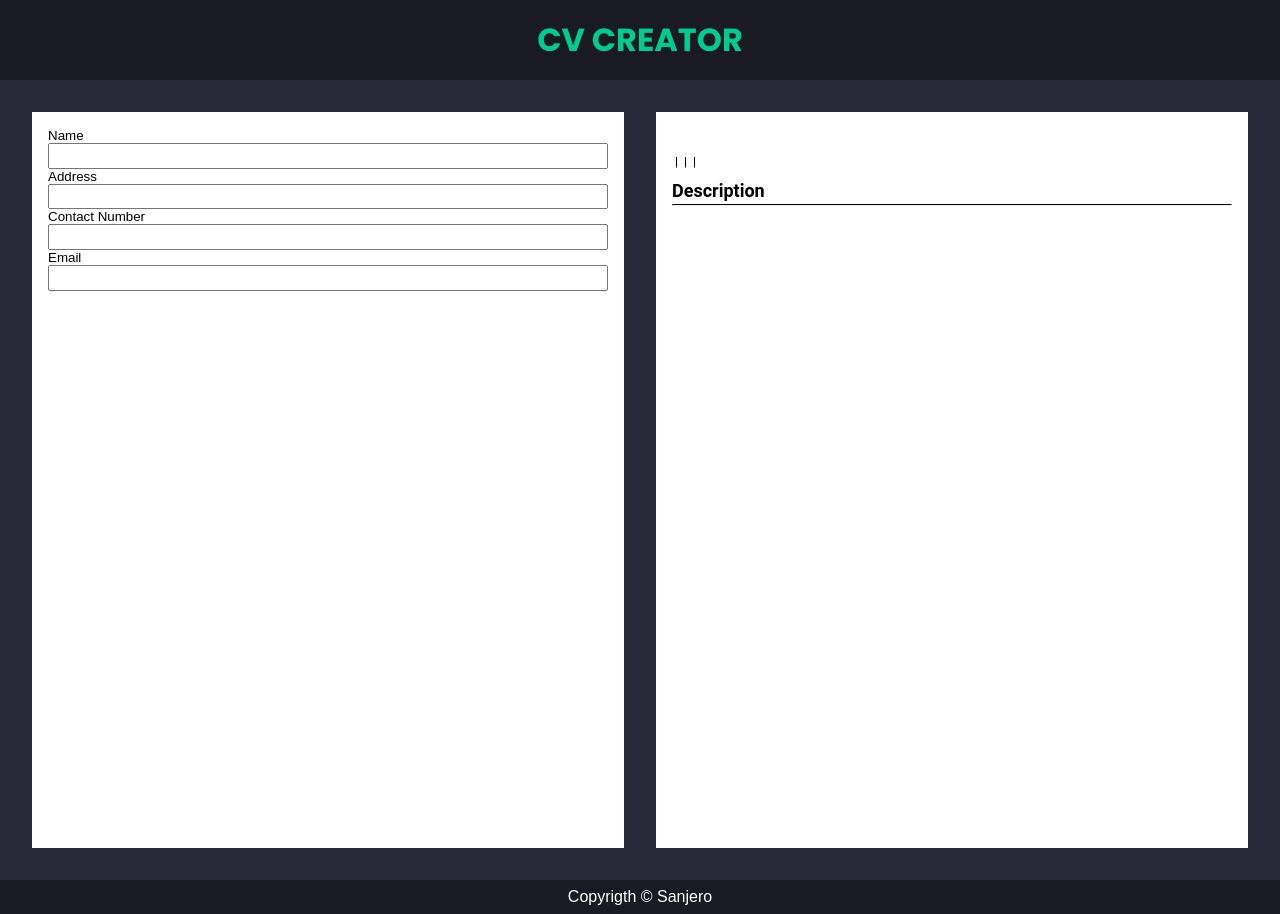
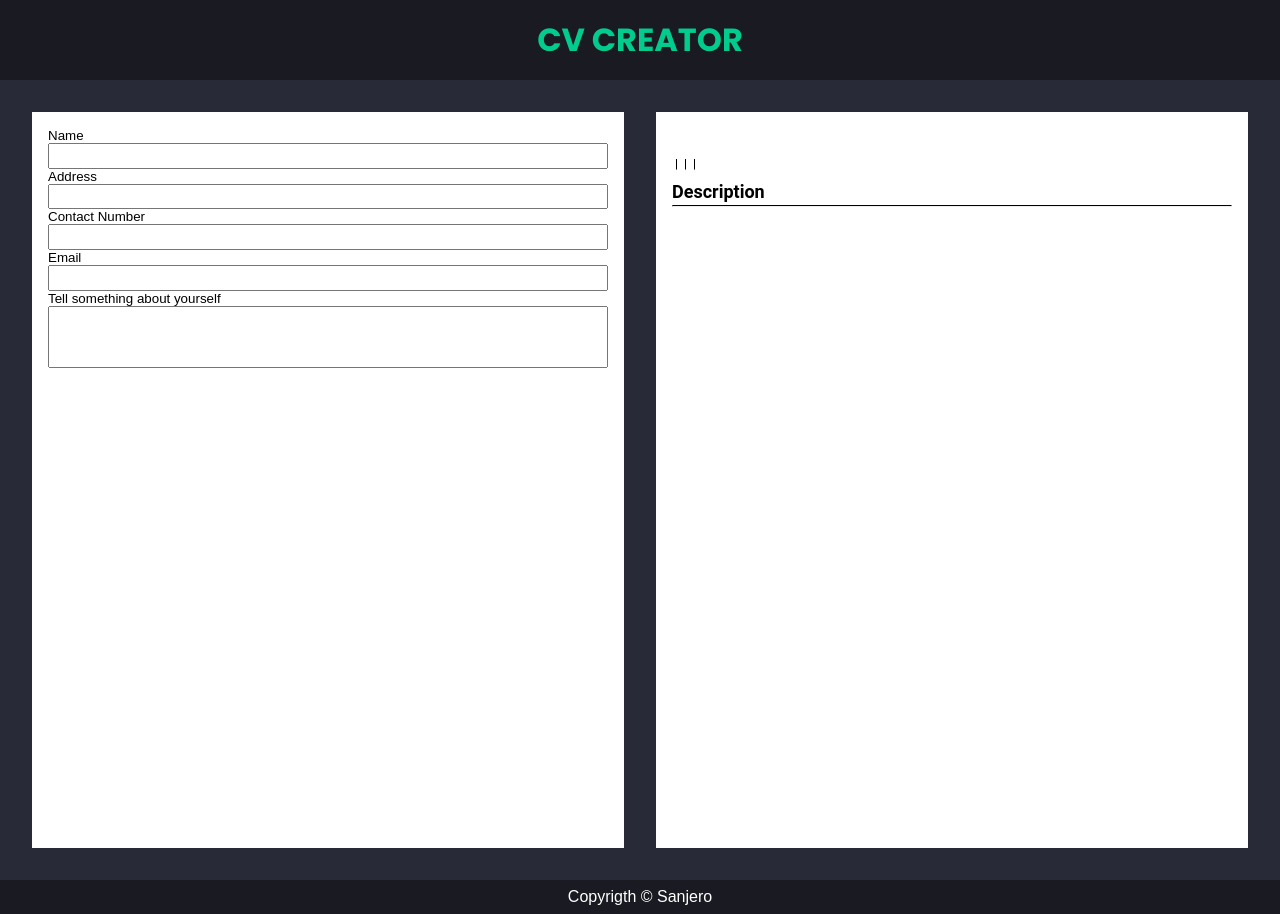
Before and after one commit to Sanjero20/cv-application, a React (Vite) app: page / in a window 1280 px wide. Built offline with nearby package versions, Linux system fonts and the light colour scheme; a web font is replaced by a local one.

Commit message:
Add description section

```diff
--- a/src/components/Main.jsx
+++ b/src/components/Main.jsx
@@ -14,6 +14,7 @@ export class Main extends Component {
         address: '',
         contact: '',
         email: '',
+        description: '',
       },
       education: [],
       workExperience: [],
--- a/src/components/Resume.jsx
+++ b/src/components/Resume.jsx
@@ -4,10 +4,6 @@ import '../styles/Resume.css';
 import PersonalDisplay from './display/PersonalDisplay';
 
 class Resume extends Component {
-  constructor(props) {
-    super(props);
-  }
-
   render() {
     const { personalInfo } = this.props.data;
 
--- a/src/components/display/PersonalDisplay.jsx
+++ b/src/components/display/PersonalDisplay.jsx
@@ -8,17 +8,17 @@ class PersonalDisplay extends Component {
 
   renderPersonalInfo() {
     const info = Object.values(this.props.data);
-    const personalInfo = info.filter((el, index) => index > 0); // filter name
+    const personalInfo = info.slice(1, 4);
     return personalInfo.map((info, index) => (
-      <>
-        <li key={index}>{info}</li>
+      <React.Fragment key={index}>
+        <li>{info}</li>
         <hr className="separator" />
-      </>
+      </React.Fragment>
     ));
   }
 
   render() {
-    const { name, address, contact, email } = this.props.data;
+    const { name, description } = this.props.data;
 
     return (
       <>
@@ -26,7 +26,7 @@ class PersonalDisplay extends Component {
         <ul className="personal-info">{this.renderPersonalInfo()}</ul>
         <h3 className="title">Description</h3>
         <hr />
-        <p className="description"> {} </p>
+        <p className="description"> {description} </p>
       </>
     );
   }
--- a/src/components/form/Personal.jsx
+++ b/src/components/form/Personal.jsx
@@ -25,6 +25,11 @@ class Personal extends Component {
           <label htmlFor="email">Email</label>
           <input type="email" id="email" onChange={inputHandler} />
         </fieldset>
+
+        <fieldset>
+          <label htmlFor="description">Tell something about yourself</label>
+          <textarea id="description" onChange={inputHandler}></textarea>
+        </fieldset>
       </div>
     );
   }
--- a/src/styles/App.css
+++ b/src/styles/App.css
@@ -48,8 +48,14 @@ fieldset {
   flex-direction: column;
 }
 
+textarea,
 input {
   padding: 0.25em;
+}
+
+textarea {
+  height: 4em;
+  resize: none;
 }
 
 label {
--- a/src/styles/Resume.css
+++ b/src/styles/Resume.css
@@ -1,6 +1,7 @@
 :root {
   --title-size: 18px;
   --font-size: 11px;
+  --left-indentation: 1em;
 }
 
 .Resume {
@@ -10,10 +11,25 @@
   gap: 0.2em;
 }
 
+p {
+  word-wrap: break-word;
+}
+
 ul {
   list-style-type: none;
 }
 
+/* Separator Stylings  */
+hr {
+  border-top: 1px solid black;
+}
+
+.separator {
+  border-left: 0px;
+  border-right: 1px solid black;
+}
+
+/* Info list */
 ul.personal-info {
   display: flex;
   gap: 0.25em;
@@ -27,7 +43,7 @@ ul.personal-info > li {
 
 .name {
   font-size: 25px;
-  height: 1.05em;
+  height: 1.1em;
 }
 
 .title {
@@ -36,13 +52,5 @@ ul.personal-info > li {
 
 .description {
   font-size: var(--font-size);
+  margin-left: var(--left-indentation);
 }
-
-hr {
-  border-top: 1px solid black;
-}
-
-.separator {
-  border-left: 0px;
-  border-right: 1px solid black;
-}
```
